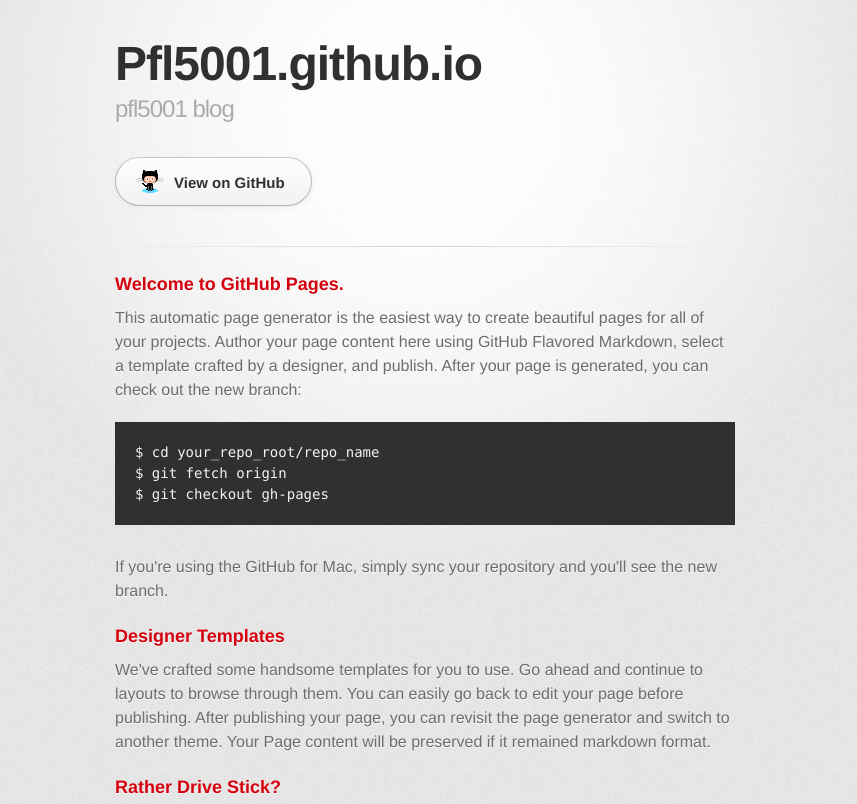
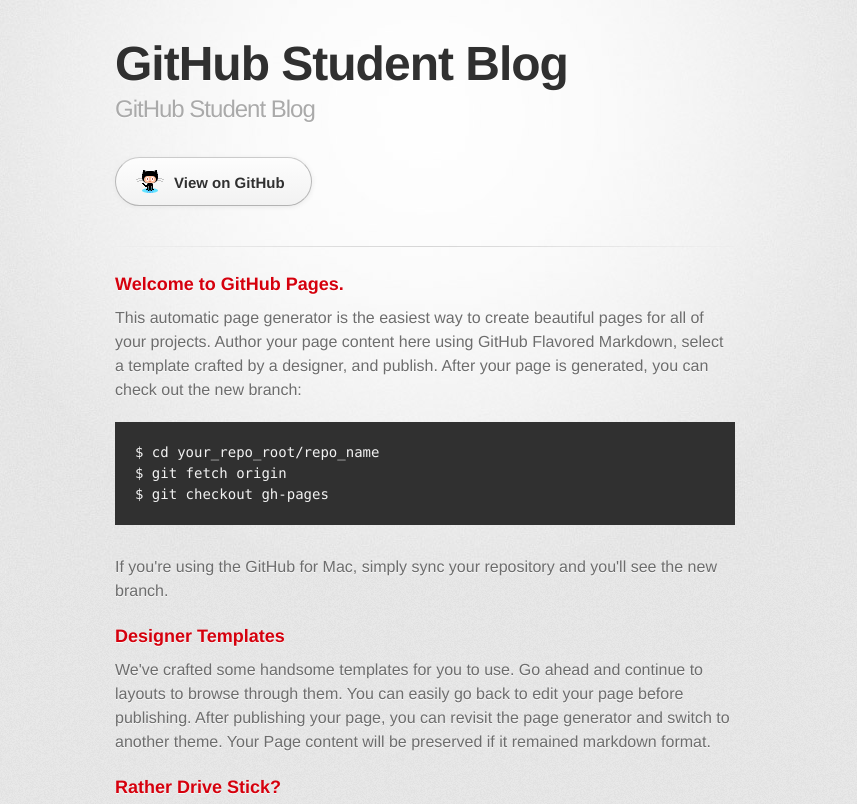
Before and after one commit to lophil/pfl5001.github.io, a plain HTML site: page index.html in a window 1280 px wide. Shown: the top 804 px of the page, without its empty margins (215-1072 px from the left). Drawn offline with Linux system fonts and the light colour scheme; a web font is replaced by a local one.

Commit message:
Updated Header Text

```diff
--- a/index.html
+++ b/index.html
@@ -18,8 +18,8 @@
       <div class="inner">
 
         <header>
-          <h1>Pfl5001.github.io</h1>
-          <h2>pfl5001 blog</h2>
+          <h1>GitHub Student Blog</h1>
+          <h2>GitHub Student Blog</h2>
         </header>
 
         <section id="downloads" class="clearfix">
```
